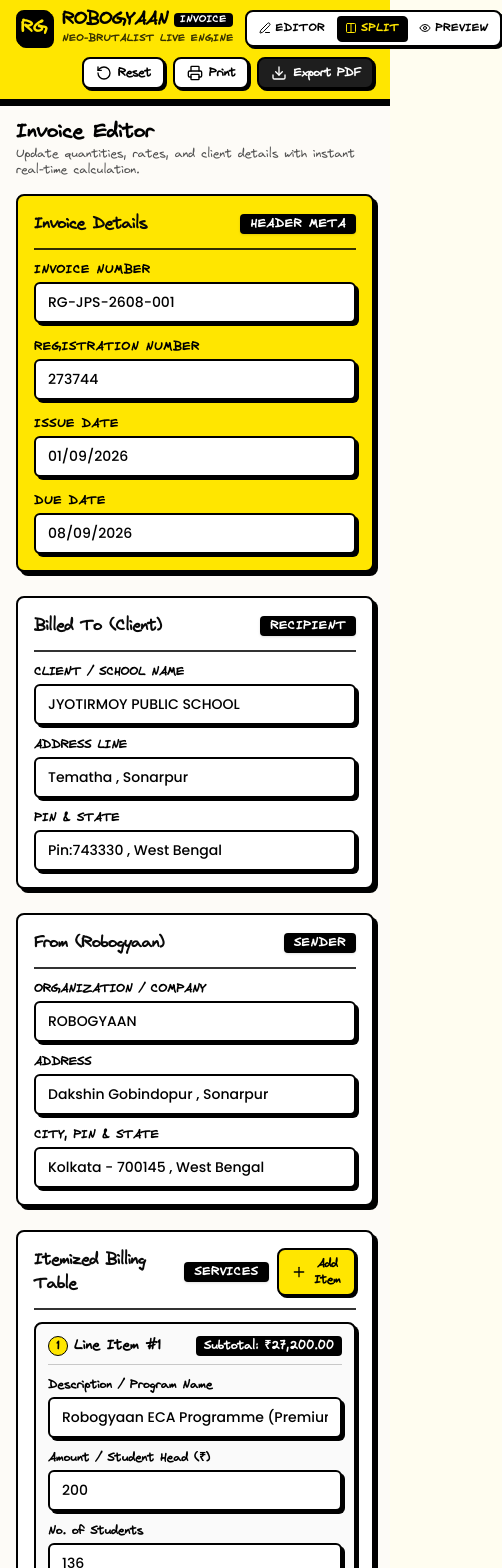
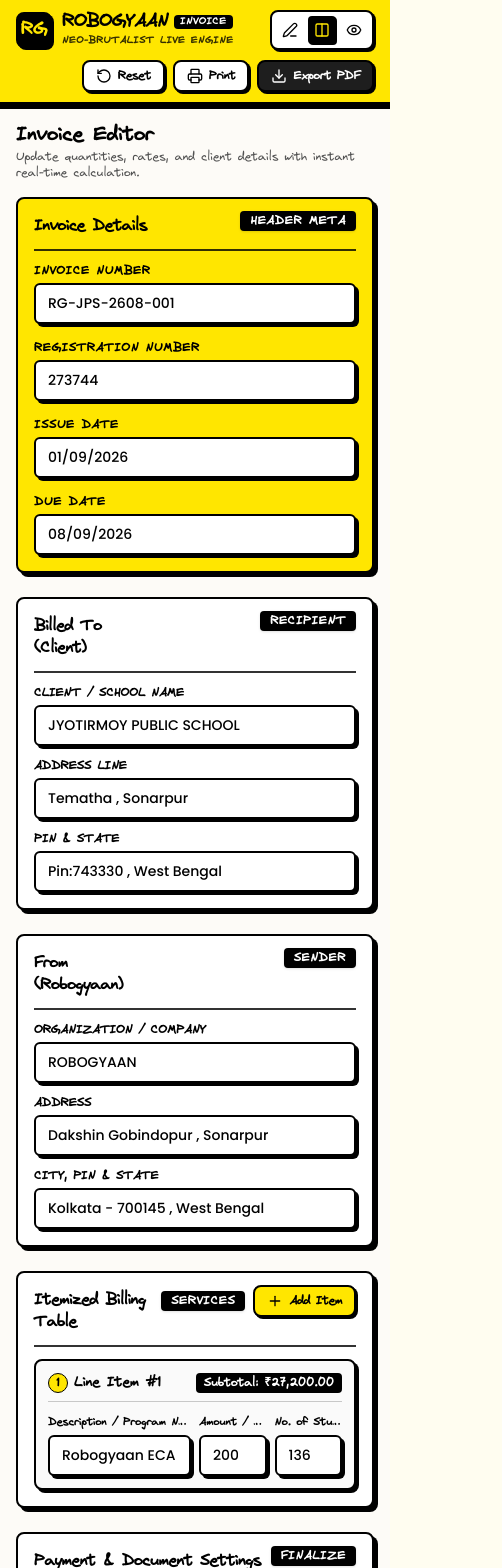
Before and after one commit to parthasdey2304/roboGyaanInvoice, a Next.js app in the folder web/: page / in a window 390 px wide. Shown: the top 1568 px of the page, 502 px wide, since content can reach past the window. Built offline with nearby package versions, Linux system fonts and the light colour scheme.

Commit message:
feat: icon-only phone tabs, elevated badges, inline line-items, and bold headings (#3)

```diff
--- a/web/app/page.tsx
+++ b/web/app/page.tsx
@@ -86,86 +86,89 @@
               </div>
             </div>
 
-            {/* Mobile View Toggles on Top Right (< md) */}
+            {/* Mobile View Toggles on Top Right (< md): ONLY ICONS VISIBLE ON PHONE SCREEN */}
             <div className="flex md:hidden items-center gap-1 bg-white p-1 rounded-lg border-2 border-black shadow-[2px_2px_0px_#000] shrink-0">
               <button
                 type="button"
                 onClick={() => setActiveTab('editor')}
-                className={`px-2 py-1 text-[11px] font-black uppercase tracking-wider rounded flex items-center gap-1 transition-all ${
+                className={`p-1.5 rounded transition-all ${
                   activeTab === 'editor'
                     ? 'bg-black text-[#FFE600] shadow-[1px_1px_0px_#000]'
                     : 'text-black hover:bg-neutral-100'
                 }`}
+                title="Editor Mode"
+                aria-label="Editor Mode"
               >
-                <Edit3 className="w-3 h-3" />
-                <span>Editor</span>
+                <Edit3 className="w-4 h-4" />
               </button>
               <button
                 type="button"
                 onClick={() => setActiveTab('split')}
-                className={`px-2 py-1 text-[11px] font-black uppercase tracking-wider rounded flex items-center gap-1 transition-all ${
+                className={`p-1.5 rounded transition-all ${
                   activeTab === 'split'
                     ? 'bg-black text-[#FFE600] shadow-[1px_1px_0px_#000]'
                     : 'text-black hover:bg-neutral-100'
                 }`}
+                title="Split Mode"
+                aria-label="Split Mode"
               >
-                <Columns className="w-3 h-3" />
-                <span>Split</span>
+                <Columns className="w-4 h-4" />
               </button>
               <button
                 type="button"
                 onClick={() => setActiveTab('preview')}
-                className={`px-2 py-1 text-[11px] font-black uppercase tracking-wider rounded flex items-center gap-1 transition-all ${
+                className={`p-1.5 rounded transition-all ${
                   activeTab === 'preview'
                     ? 'bg-black text-[#FFE600] shadow-[1px_1px_0px_#000]'
                     : 'text-black hover:bg-neutral-100'
                 }`}
+                title="Preview Mode"
+                aria-label="Preview Mode"
               >
-                <Eye className="w-3 h-3" />
-                <span>Preview</span>
+                <Eye className="w-4 h-4" />
               </button>
             </div>
           </div>
 
           {/* Desktop Right Side: Tabs + Action Buttons */}
           <div className="flex items-center justify-end gap-2.5 flex-wrap w-full md:w-auto">
-            {/* Desktop Tabs on Top Right */}
+            {/* Desktop Tabs on Top Right: BOTH ICONS AND TEXT VISIBLE AS PER IMAGE 1 */}
             <div className="hidden md:flex items-center gap-1 bg-white p-1 rounded-lg border-2 border-black shadow-[2px_2px_0px_#000]">
               <button
                 type="button"
                 onClick={() => setActiveTab('editor')}
-                className={`px-2.5 py-1 text-xs font-black uppercase tracking-wider rounded flex items-center gap-1.5 transition-all ${
+                className={`px-3 py-1.5 text-xs font-black uppercase tracking-wider rounded flex items-center gap-1.5 transition-all ${
                   activeTab === 'editor'
                     ? 'bg-black text-[#FFE600] shadow-[1px_1px_0px_#000]'
                     : 'text-black hover:bg-neutral-100'
                 }`}
               >
                 <Edit3 className="w-3.5 h-3.5" />
-                <span>Editor</span>
+                <span className="font-virgil font-black">EDITOR</span>
               </button>
               <button
                 type="button"
                 onClick={() => setActiveTab('split')}
-                className={`px-2.5 py-1 text-xs font-black uppercase tracking-wider rounded flex items-center gap-1.5 transition-all ${
+                className={`px-3 py-1.5 text-xs font-black uppercase tracking-wider rounded flex items-center gap-1.5 transition-all ${
                   activeTab === 'split'
                     ? 'bg-black text-[#FFE600] shadow-[1px_1px_0px_#000]'
                     : 'text-black hover:bg-neutral-100'
                 }`}
               >
                 <Columns className="w-3.5 h-3.5" />
-                <span>Split</span>
+                <span className="font-virgil font-black">SPLIT</span>
               </button>
               <button
                 type="button"
                 onClick={() => setActiveTab('preview')}
-                className={`px-2.5 py-1 text-xs font-black uppercase tracking-wider rounded flex items-center gap-1.5 transition-all ${
+                className={`px-3 py-1.5 text-xs font-black uppercase tracking-wider rounded flex items-center gap-1.5 transition-all ${
                   activeTab === 'preview'
                     ? 'bg-black text-[#FFE600] shadow-[1px_1px_0px_#000]'
                     : 'text-black hover:bg-neutral-100'
                 }`}
               >
                 <Eye className="w-3.5 h-3.5" />
-                <span>Preview</span>
+                <span className="font-virgil font-black">PREVIEW</span>
               </button>
             </div>
 
--- a/web/components/InvoiceEditor.tsx
+++ b/web/components/InvoiceEditor.tsx
@@ -159,7 +159,7 @@
       <div className="grid grid-cols-1 md:grid-cols-2 gap-6">
         {/* Recipient */}
         <NeoBrutalCard
-          title="Billed To (Client)"
+          title={`Billed To\n(Client)`}
           badge="Recipient"
           variant="white"
         >
@@ -205,7 +205,7 @@
 
         {/* Sender */}
         <NeoBrutalCard
-          title="From (Robogyaan)"
+          title={`From\n(Robogyaan)`}
           badge="Sender"
           variant="white"
         >
@@ -299,9 +299,9 @@
                   </div>
                 </div>
 
-                <div className="grid grid-cols-1 sm:grid-cols-12 gap-3">
-                  <div className="sm:col-span-6">
-                    <label className="block text-xs font-bold mb-1">
+                <div className="grid grid-cols-12 gap-2 sm:gap-3 items-end">
+                  <div className="col-span-6">
+                    <label className="block text-[11px] sm:text-xs font-bold mb-1 truncate" title="Description / Program Name">
                       Description / Program Name
                     </label>
                     <input
@@ -311,12 +311,12 @@
                         handleItemChange(index, 'description', e.target.value)
                       }
                       className="neo-input"
-                      placeholder="e.g. Robogyaan ECA Programme (Premium)"
+                      placeholder="e.g. Robogyaan ECA Program"
                     />
                   </div>
 
-                  <div className="sm:col-span-3">
-                    <label className="block text-xs font-bold mb-1">
+                  <div className="col-span-3">
+                    <label className="block text-[11px] sm:text-xs font-bold mb-1 truncate" title="Amount / Student Head (₹)">
                       Amount / Student Head (₹)
                     </label>
                     <input
@@ -335,8 +335,8 @@
                     />
                   </div>
 
-                  <div className="sm:col-span-3">
-                    <label className="block text-xs font-bold mb-1">
+                  <div className="col-span-3">
+                    <label className="block text-[11px] sm:text-xs font-bold mb-1 truncate" title="No. of Students">
                       No. of Students
                     </label>
                     <input
--- a/web/components/NeoBrutalCard.tsx
+++ b/web/components/NeoBrutalCard.tsx
@@ -30,18 +30,18 @@
       className={`border-[2.5px] border-black rounded-lg shadow-[4px_4px_0px_0px_#000000] p-4 sm:p-5 transition-all ${bgColors[variant]} ${className}`}
     >
       {(title || badge || headerAction) && (
-        <div className="flex items-center justify-between gap-2 pb-3 mb-3 border-b-2 border-black/80">
+        <div className="flex items-start justify-between gap-2 pb-3 mb-3 border-b-2 border-black/80">
           {/* Left Title: Written normally */}
           <div>
             {title && (
-              <h3 className="text-base sm:text-lg font-semibold tracking-tight text-neutral-950">
+              <h3 className="text-base sm:text-lg font-black tracking-tight text-black whitespace-pre-line leading-snug">
                 {title}
               </h3>
             )}
           </div>
 
-          {/* Top Right: Badges (Recipient / Sender) & Actions */}
-          <div className="flex items-center gap-2">
+          {/* Top Right: Badges (Recipient / Sender) & Actions sitting higher */}
+          <div className="flex items-center gap-2 shrink-0 -mt-1 sm:-mt-1.5">
             {badge && (
               <span className="px-2.5 py-0.5 text-xs font-black uppercase tracking-wider bg-black text-white rounded shadow-sm">
                 {badge}
```
Also changed, not shown: web/components/InvoicePreview.tsx (+12 -12 lines), 5 other files (tests, documents, lock files or other folders).
